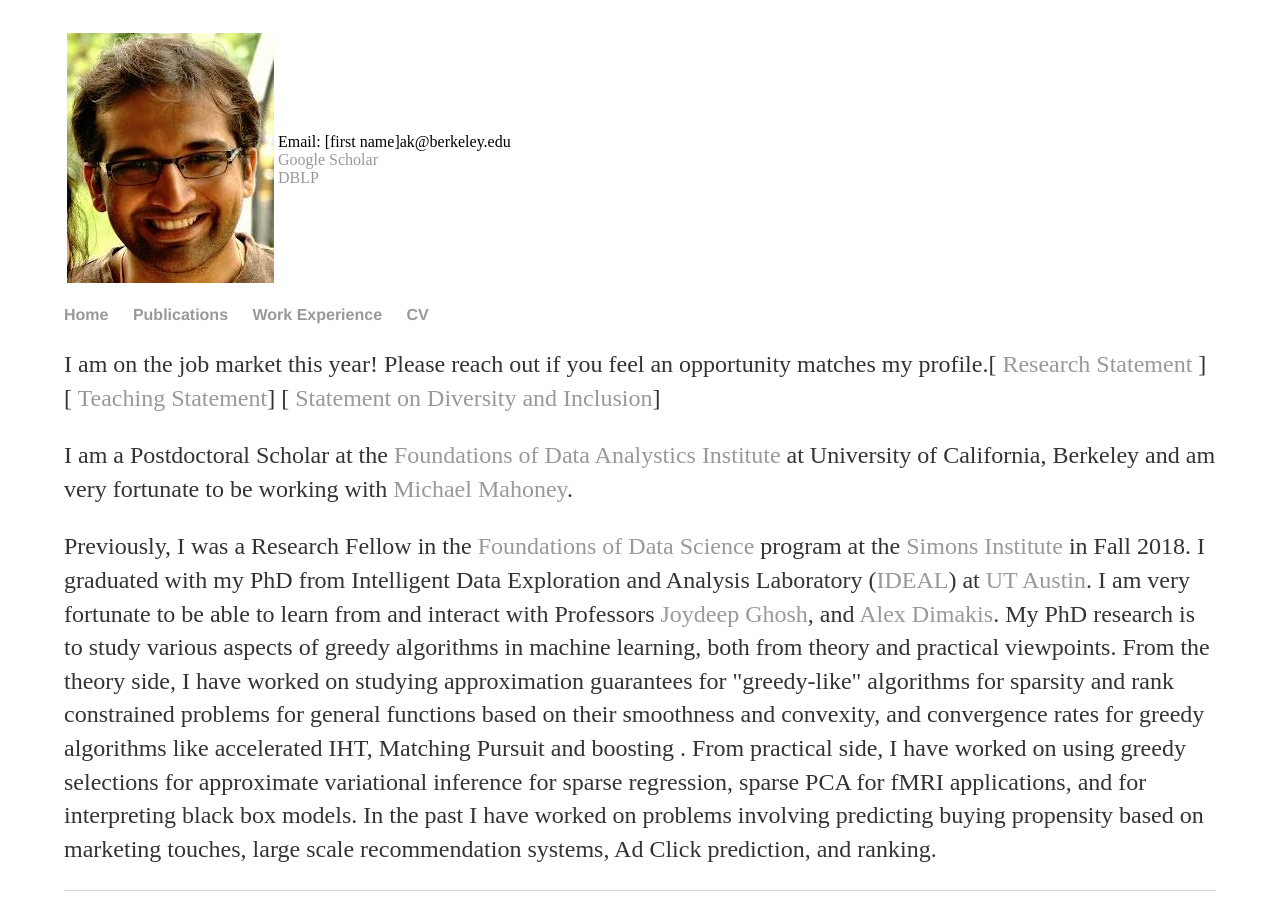
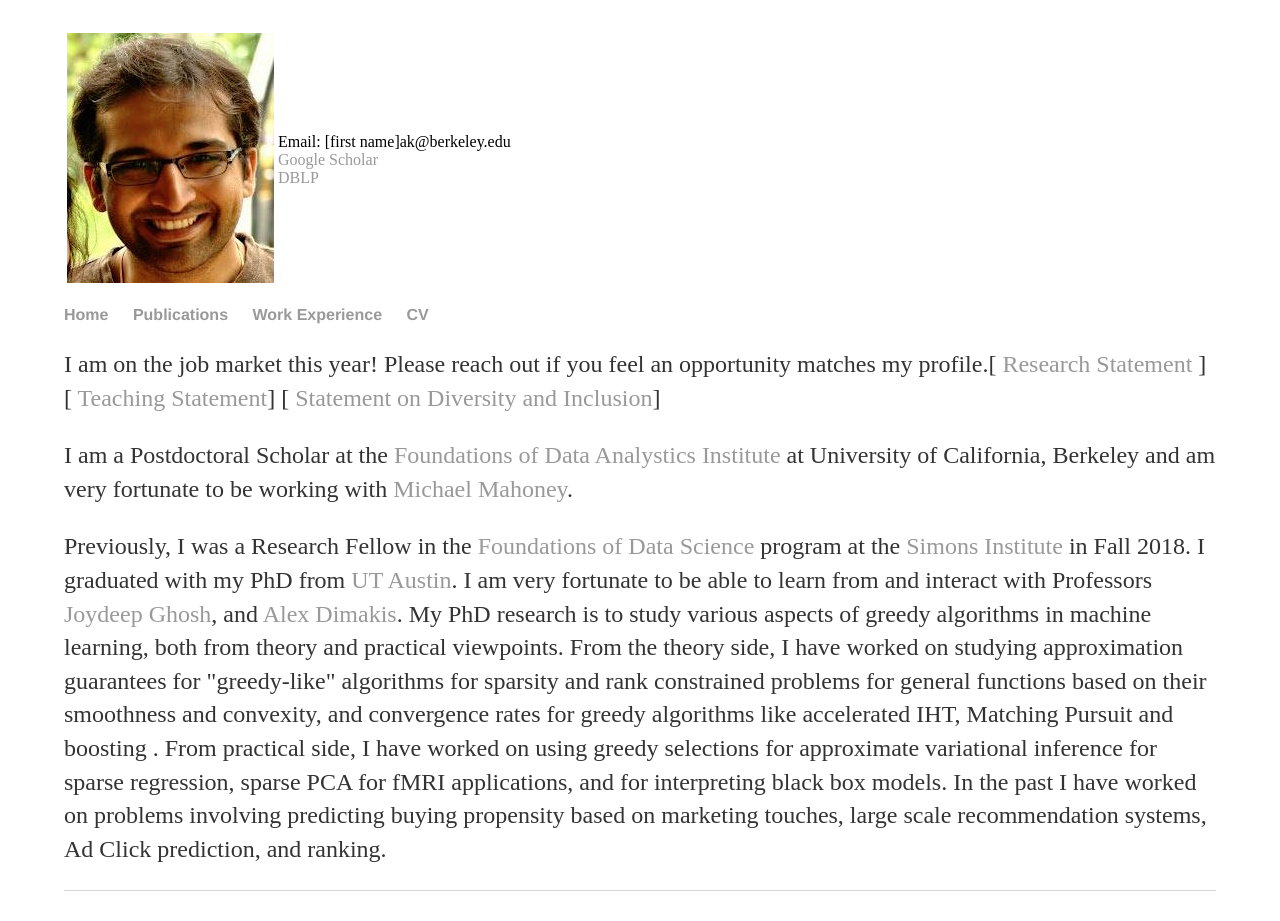
Before and after one commit to rjvak7/rjvak7.github.io, a Jekyll site: the page built from index.html, in a window 1280 px wide. Built offline with Jekyll 4.4.1, drawn with Linux system fonts in a browser that asks for light colours.

Commit message:
update pubs

```diff
--- a/index.html
+++ b/index.html
@@ -7,6 +7,6 @@ title: Rajiv Khanna -- Home
 
 	<p> I am a Postdoctoral Scholar at the <a href="https://foda.berkeley.edu"> Foundations of Data Analystics Institute</a> at University of California, Berkeley and am very fortunate to be working with <a href=https://www.stat.berkeley.edu/~mmahoney/>Michael Mahoney</a>.
 
-    <p> Previously, I was a Research Fellow in the <a href="https://simons.berkeley.edu/programs/dl2019">Foundations of Data Science</a> program at the <a href="https://simons.berkeley.edu/">Simons Institute</a> in Fall 2018. I graduated with my PhD from Intelligent Data Exploration and Analysis Laboratory (<a href="http://www.ideal.ece.utexas.edu">IDEAL</a>) at <a href="http://www.utexas.edu/">UT Austin</a>. I am very fortunate to be able to learn from and interact with Professors <a href="http://www.ideal.ece.utexas.edu/ghosh">Joydeep Ghosh</a>, and <a href="http://users.ece.utexas.edu/~dimakis/"> Alex Dimakis</a>. My PhD research is to study various aspects of greedy algorithms in machine learning, both from theory and practical viewpoints. From the theory side, I have worked on studying approximation guarantees for "greedy-like" algorithms for sparsity and rank constrained problems for general functions based on their smoothness and convexity, and convergence rates for greedy algorithms like accelerated IHT, Matching Pursuit and boosting . From practical side, I have worked on using greedy selections for approximate variational inference for sparse regression, sparse PCA for fMRI applications, and for interpreting black box models. In the past I have worked on problems involving predicting buying propensity based on marketing touches, large scale recommendation systems, Ad Click prediction, and ranking.
+    <p> Previously, I was a Research Fellow in the <a href="https://simons.berkeley.edu/programs/dl2019">Foundations of Data Science</a> program at the <a href="https://simons.berkeley.edu/">Simons Institute</a> in Fall 2018. I graduated with my PhD from <a href="http://www.utexas.edu/">UT Austin</a>. I am very fortunate to be able to learn from and interact with Professors <a href="http://www.ideal.ece.utexas.edu/ghosh">Joydeep Ghosh</a>, and <a href="http://users.ece.utexas.edu/~dimakis/"> Alex Dimakis</a>. My PhD research is to study various aspects of greedy algorithms in machine learning, both from theory and practical viewpoints. From the theory side, I have worked on studying approximation guarantees for "greedy-like" algorithms for sparsity and rank constrained problems for general functions based on their smoothness and convexity, and convergence rates for greedy algorithms like accelerated IHT, Matching Pursuit and boosting . From practical side, I have worked on using greedy selections for approximate variational inference for sparse regression, sparse PCA for fMRI applications, and for interpreting black box models. In the past I have worked on problems involving predicting buying propensity based on marketing touches, large scale recommendation systems, Ad Click prediction, and ranking.
 
 </div>
```
